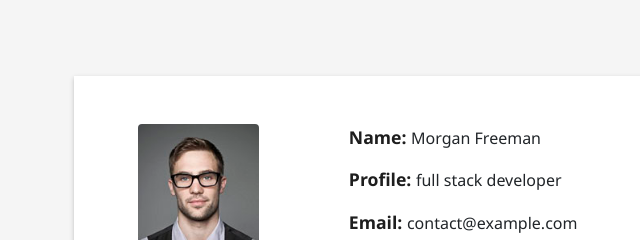
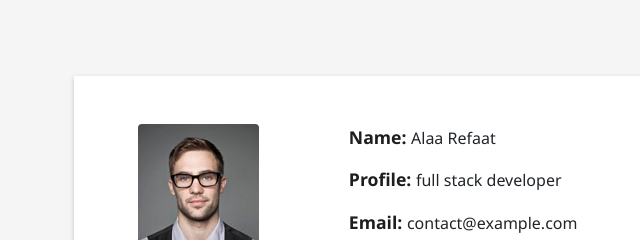
Before and after one commit to AlaaRef3t/DevFolio, a plain HTML site: page index.html in a window 1280 px wide. Shown: the part 820-1060 px from the top of the page, 8-648 px from the left. Drawn offline with Linux system fonts and the light colour scheme.

Commit message:
edited the name

```diff
--- a/index.html
+++ b/index.html
@@ -108,7 +108,7 @@
                                     <div class="col-sm-6 col-md-6">
                                         <div class="about-text">
                                             <div class="about-text">
-                                                <p><span class="title-s">Name: </span> <span>Morgan Freeman</span></p>
+                                                <p><span class="title-s">Name: </span> <span>Alaa Refaat</span></p>
                                                 <p><span class="title-s">Profile: </span> <span>full stack
                                                         developer</span></p>
                                                 <p><span class="title-s">Email: </span> <span>contact@example.com</span>
```
